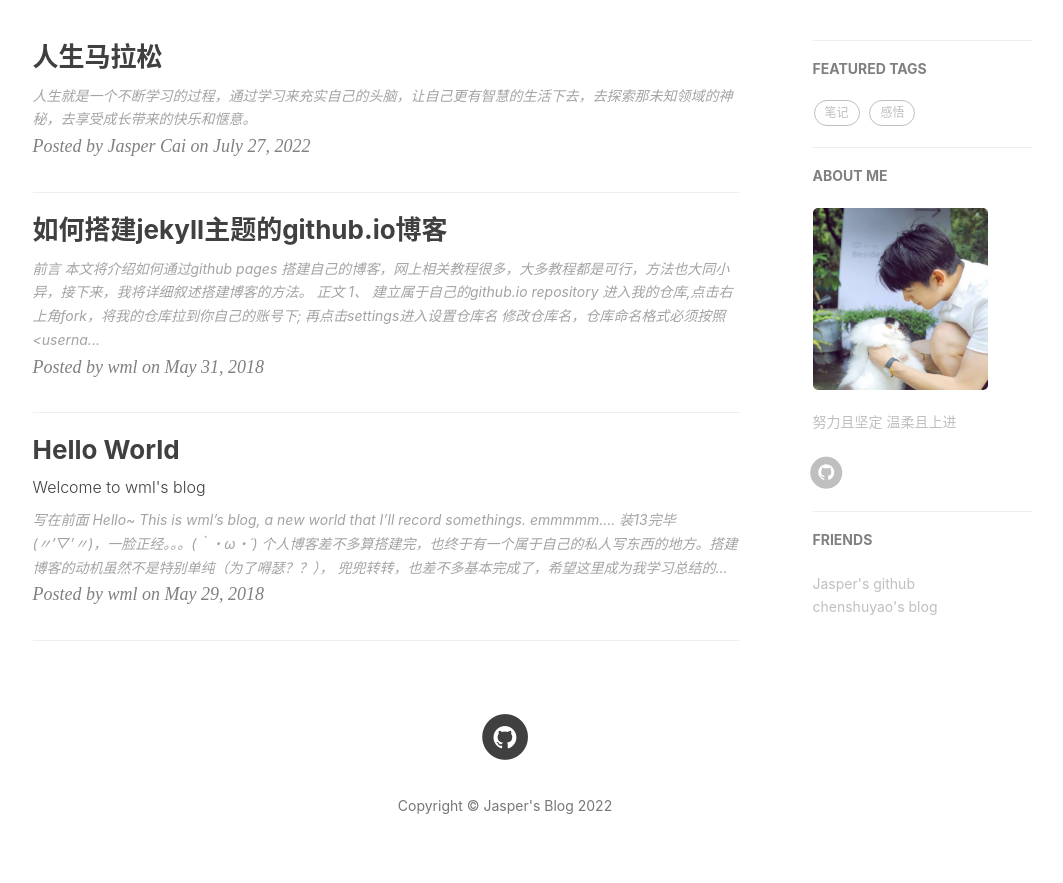
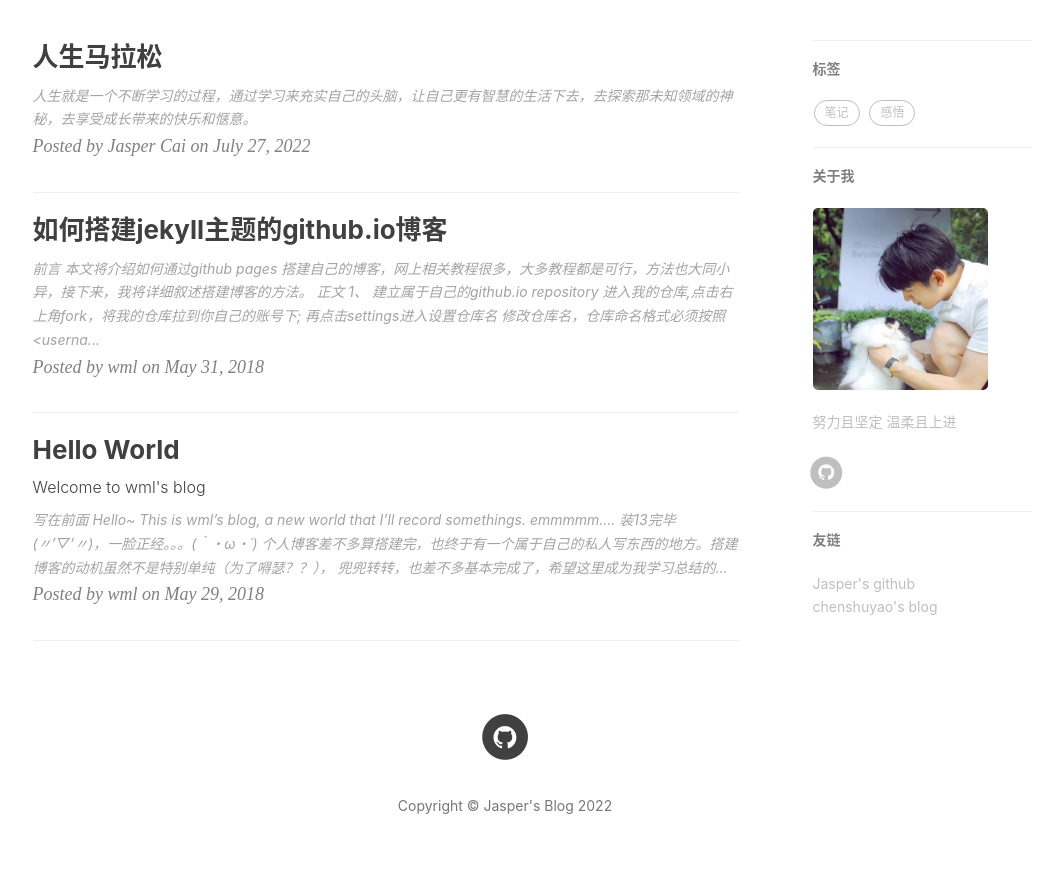
Before and after one commit to pumpbumb/pumpbumb.github.io, a Jekyll site: the page built from index.html, in a window 1280 px wide. Shown: the part 418-1301 px from the top of the page, without its empty margins (135-1198 px from the left). Built offline with Jekyll 4.4.1, drawn with Linux system fonts in a browser that asks for light colours; nearby versions of some CDN libraries; the list of posts is cut into pages by our own code; comment, search, counter and statistics services are not loaded.

Commit message:
更新配置

```diff
--- a/_layouts/page.html
+++ b/_layouts/page.html
@@ -36,7 +36,7 @@
                 {% if site.featured-tags %}
                 <section>
                     <!-- no hr -->
-                    <h5><a href="{{'/tags.html' | prepend: site.baseurl }}">FEATURED TAGS</a></h5>
+                    <h5><a href="{{'/tags.html' | prepend: site.baseurl }}">标签</a></h5>
                     <div class="tags">
         				{% for tag in site.tags %}
                             {% if tag[1].size >= site.featured-condition-size %}
@@ -52,7 +52,7 @@
                 <!-- Friends Blog -->
                 {% if site.friends %}
                 <hr>
-                <h5>FRIENDS</h5>
+                <h5>友链</h5>
                 <ul class="list-inline">
                     {% for friend in site.friends %}
                         <li><a href="{{friend.href}}">{{friend.title}}</a></li>
@@ -85,7 +85,7 @@
                 {% if site.featured-tags %}
                 <section>
                     <hr class="hidden-sm hidden-xs">
-                    <h5><a href="{{'/tags.html' | prepend: site.baseurl }}">FEATURED TAGS</a></h5>
+                    <h5><a href="{{'/tags.html' | prepend: site.baseurl }}">标签</a></h5>
                     <div class="tags">
                         {% for tag in site.tags %}
                             {% if tag[1].size >= site.featured-condition-size %}
@@ -100,7 +100,7 @@
 
                 <!-- Short About -->
                 <section class="visible-md visible-lg">
-                    <hr><h5><a href="{{'/about/' | prepend: site.baseurl }}">ABOUT ME</a></h5>
+                    <hr><h5><a href="{{'/about/' | prepend: site.baseurl }}">关于我</a></h5>
                     <div class="short-about">
                         {% if site.sidebar-avatar %}
                             <img src="{{site.sidebar-avatar}}" />
@@ -176,7 +176,7 @@
                 <!-- Friends Blog -->
                 {% if site.friends %}
                 <hr>
-                <h5>FRIENDS</h5>
+                <h5>友链</h5>
                 <ul class="list-inline">
                     {% for friend in site.friends %}
                         <li><a target="_blank" href="{{friend.href}}">{{friend.title}}</a></li>
```
Also changed, not shown: archives.html (line endings or trailing spaces).
